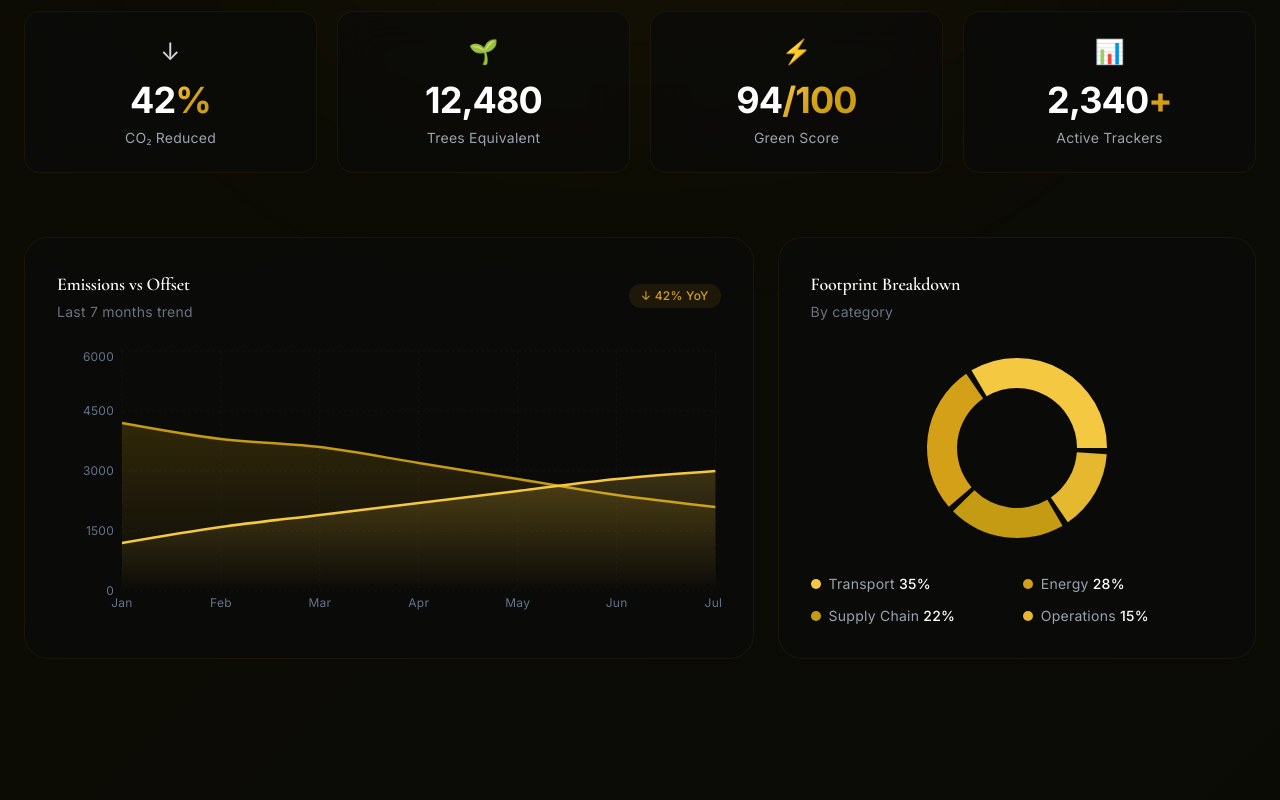
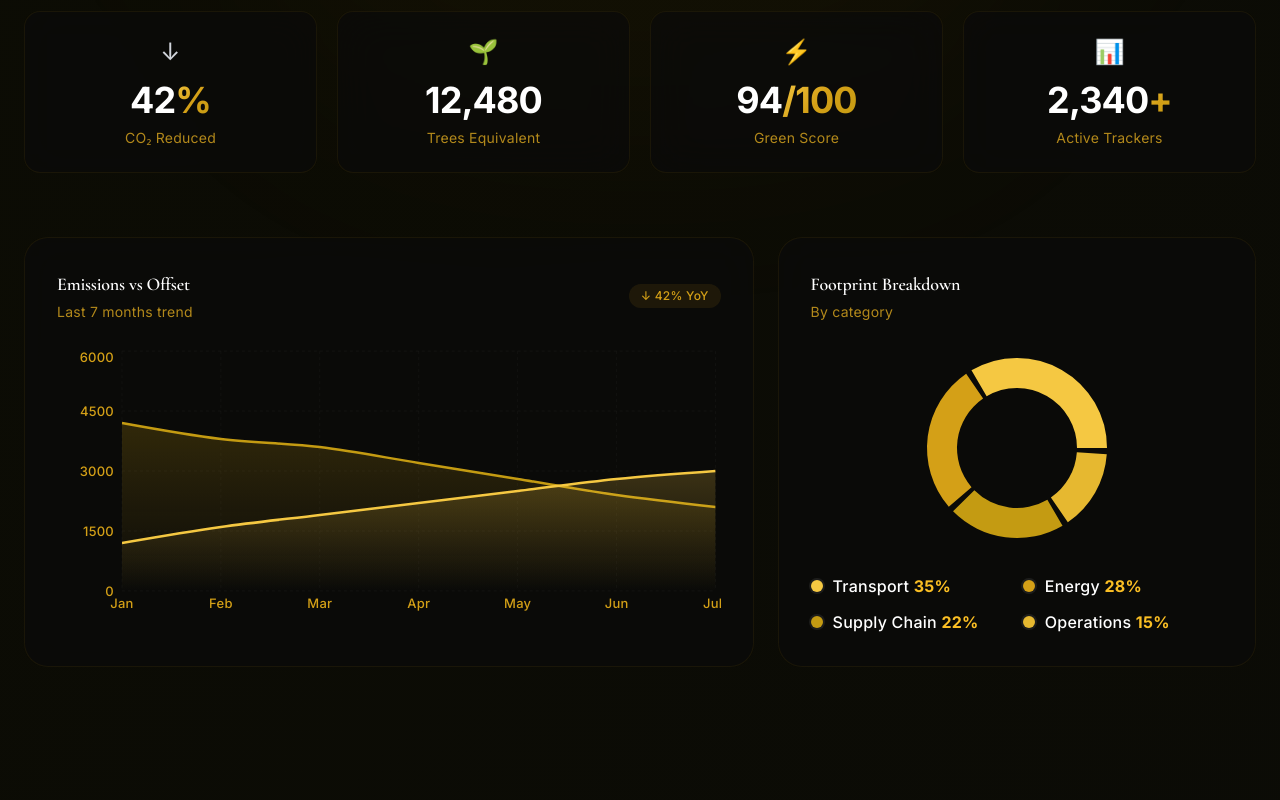
Before and after one commit to thehans-mwe/CarbonIQ, a React (Vite) app: page / in a window 1280 px wide. Shown: the part 1200-2000 px from the top of the page. Built offline with nearby package versions, Linux system fonts and the light colour scheme.

Commit message:
style: gold/white text on Dashboard charts + legend

```diff
--- a/src/components/Dashboard.jsx
+++ b/src/components/Dashboard.jsx
@@ -74,7 +74,7 @@ function StatCard({ label, value, suffix, icon, inView }) {
         {inView ? <CountUp end={value} duration={2.4} separator="," /> : 0}
         <span className="gradient-text">{suffix}</span>
       </span>
-      <span className="text-sm text-gray-400 mt-2">{label}</span>
+      <span className="text-sm text-amber-400/70 mt-2">{label}</span>
     </motion.div>
   );
 }
@@ -103,7 +103,7 @@ export default function Dashboard() {
             Your impact,{' '}
             <span className="gradient-text italic">visualized.</span>
           </h2>
-          <p className="max-w-xl mx-auto text-gray-400 mt-6 text-base leading-relaxed">
+          <p className="max-w-xl mx-auto text-gray-300 mt-6 text-base leading-relaxed">
             Real-time analytics that transform raw emissions data into clear,
             actionable insights.
           </p>
@@ -136,7 +136,7 @@ export default function Dashboard() {
             <div className="flex items-center justify-between mb-6">
               <div>
                 <h3 className="text-lg font-semibold text-white">Emissions vs Offset</h3>
-                <p className="text-sm text-gray-500 mt-1">Last 7 months trend</p>
+                <p className="text-sm text-amber-400/70 mt-1">Last 7 months trend</p>
               </div>
               <span className="text-xs px-3 py-1 rounded-full bg-accent-green/10 text-accent-green font-medium">
                 ↓ 42% YoY
@@ -155,8 +155,8 @@ export default function Dashboard() {
                   </linearGradient>
                 </defs>
                 <CartesianGrid strokeDasharray="3 3" stroke="rgba(255,255,255,0.04)" />
-                <XAxis dataKey="month" tick={{ fill: '#64748b', fontSize: 12 }} axisLine={false} tickLine={false} />
-                <YAxis tick={{ fill: '#64748b', fontSize: 12 }} axisLine={false} tickLine={false} />
+                <XAxis dataKey="month" tick={{ fill: '#d4a017', fontSize: 13, fontWeight: 500 }} axisLine={false} tickLine={false} />
+                <YAxis tick={{ fill: '#d4a017', fontSize: 13, fontWeight: 500 }} axisLine={false} tickLine={false} />
                 <Tooltip content={<CustomTooltip />} />
                 <Area type="monotone" dataKey="emissions" stroke="#c49b12" strokeWidth={2.5} fill="url(#emGrad)" />
                 <Area type="monotone" dataKey="offset" stroke="#f5c842" strokeWidth={2.5} fill="url(#offGrad)" />
@@ -171,7 +171,7 @@ export default function Dashboard() {
           >
             <div className="mb-4">
               <h3 className="text-lg font-semibold text-white">Footprint Breakdown</h3>
-              <p className="text-sm text-gray-500 mt-1">By category</p>
+              <p className="text-sm text-amber-400/70 mt-1">By category</p>
             </div>
             <div className="flex-1 flex items-center justify-center">
               <ResponsiveContainer width="100%" height={220}>
@@ -204,10 +204,10 @@ export default function Dashboard() {
             {/* Legend */}
             <div className="grid grid-cols-2 gap-3 mt-4">
               {pieData.map((d) => (
-                <div key={d.name} className="flex items-center gap-2 text-sm">
-                  <span className="w-2.5 h-2.5 rounded-full" style={{ background: d.color }} />
-                  <span className="text-gray-400">
-                    {d.name} <span className="text-white font-medium">{d.value}%</span>
+                <div key={d.name} className="flex items-center gap-2.5 text-base">
+                  <span className="w-3 h-3 rounded-full ring-2 ring-white/[0.08]" style={{ background: d.color }} />
+                  <span className="text-white font-medium">
+                    {d.name} <span className="text-amber-400 font-bold">{d.value}%</span>
                   </span>
                 </div>
               ))}
```
